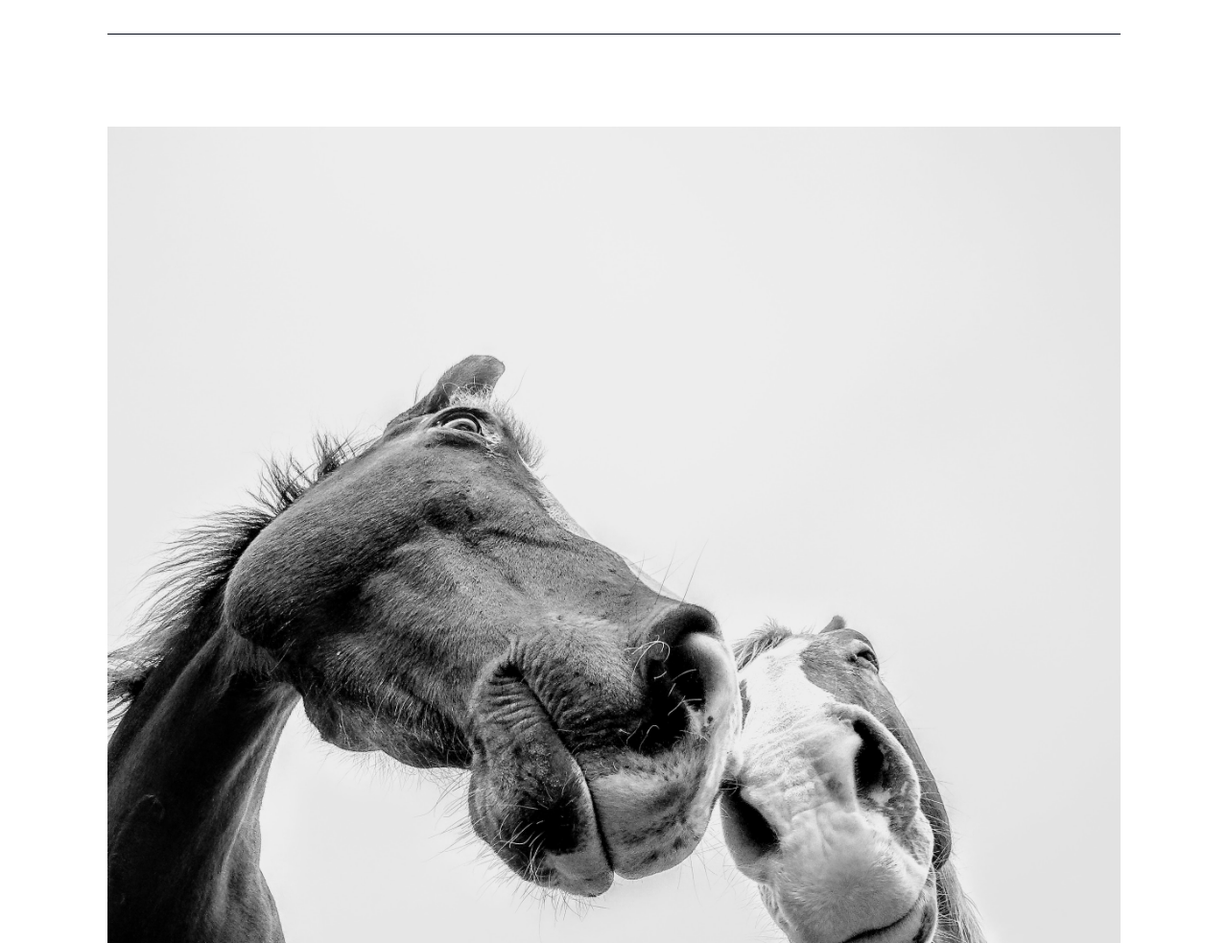
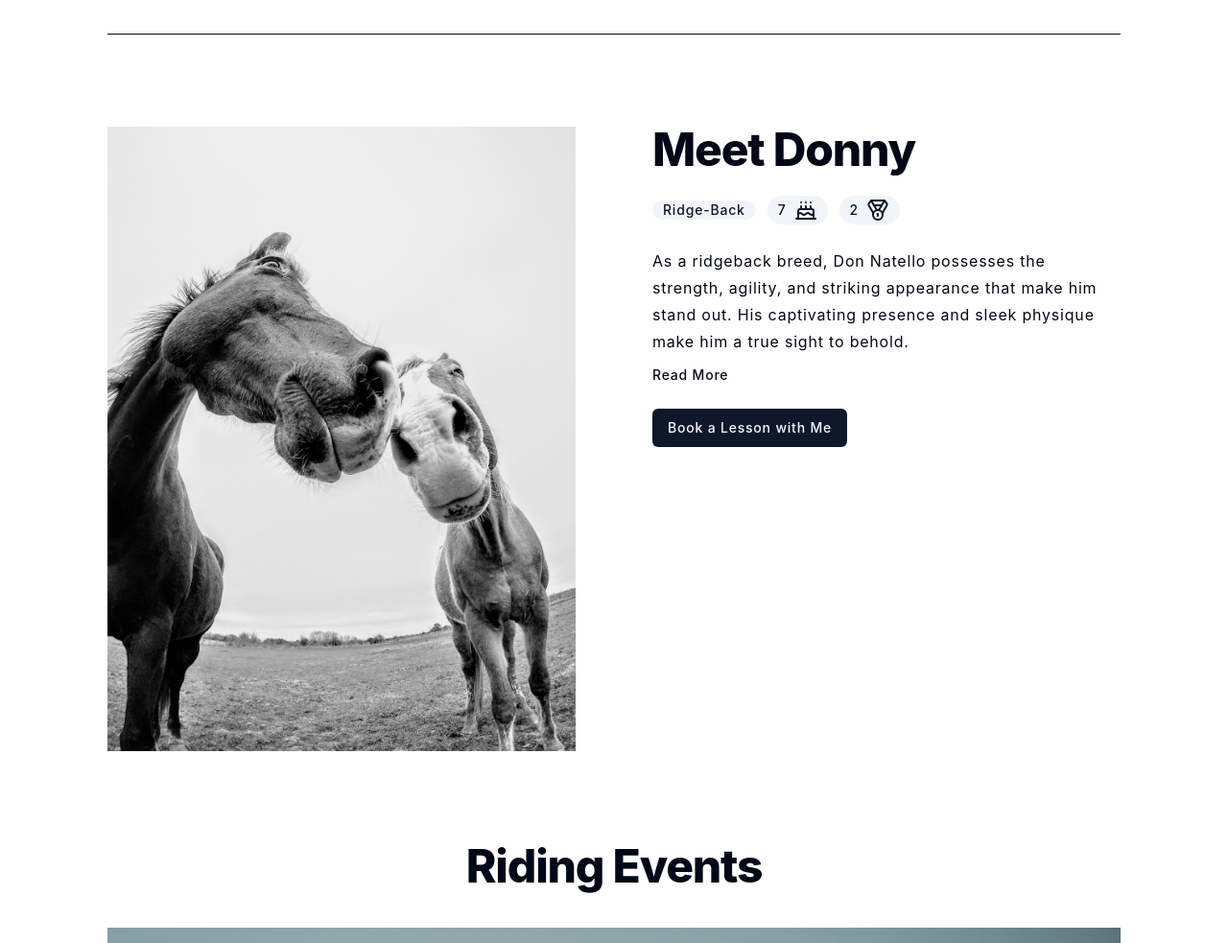
Before and after one commit to MeatBoyed/MabeffiEquestrian, an Astro site in the folder client/: page / in a window 1280 px wide. Shown: the part 4060-5043 px from the top of the page at 96% size. Built offline with nearby package versions, Linux system fonts and the light colour scheme; Astro itself is replaced by a stand-in of ours.

Commit message:
feat: Horse profile responsive (desk & tablet)

```diff
--- a/client/src/components/HorseProfile.astro
+++ b/client/src/components/HorseProfile.astro
@@ -8,7 +8,7 @@ import { Cake, Medal } from "lucide-react"
 import ReadMoreText from "./ui/ReadMoreText"
 ---
 
-<section id="HorseProfile" class="grid grid-cols-1 gap-10">
+<section id="HorseProfile" class="grid grid-cols-1 md:grid-cols-2 gap-10 md:items-start md:gap-10 lg:gap-20">
   <!-- Left Carousel -->
   <ResponsiveImage
     alt="Site intro"
--- a/client/src/components/WhoAmI.astro
+++ b/client/src/components/WhoAmI.astro
@@ -27,7 +27,6 @@ const image3 = await getImage({ src: WhoamiImage3, format: "avif" })
         to pass on to my students. I have successfully competed in shows and
         have honed my riding skills to a high level.
       </Typography>
-      <!-- <WhoAmIBodyText client:load /> -->
       <ReadMoreText
         part1="Having spent years in the equestrian world, I have gained valuable experience and knowledge that I am eager to pass on to my students. I have successfully competed in shows and have honed my riding skills to a high level."
         part2="With a focus on personalized instruction, I strive to create a positive and supportive environment for my students. Whether your child is a beginner or an experienced rider, I will tailor each lesson to their individual needs and goals."
```
